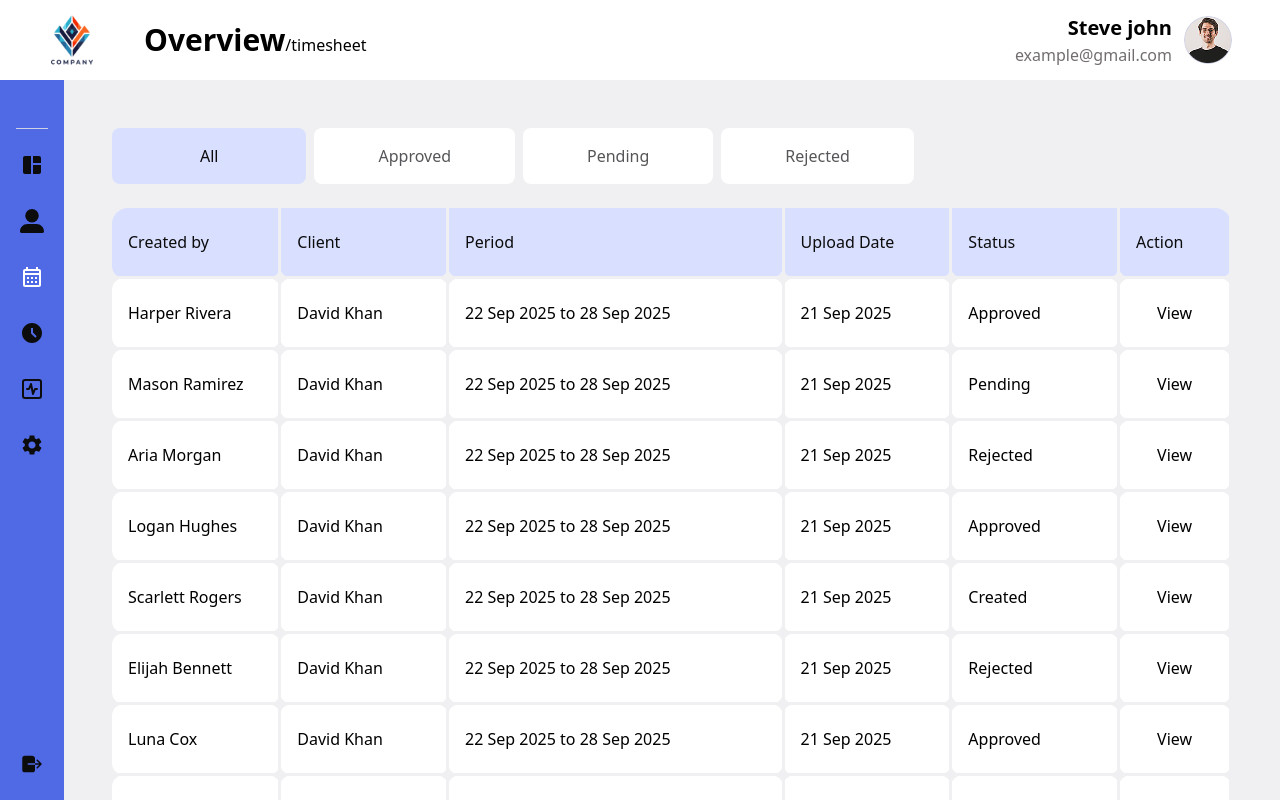
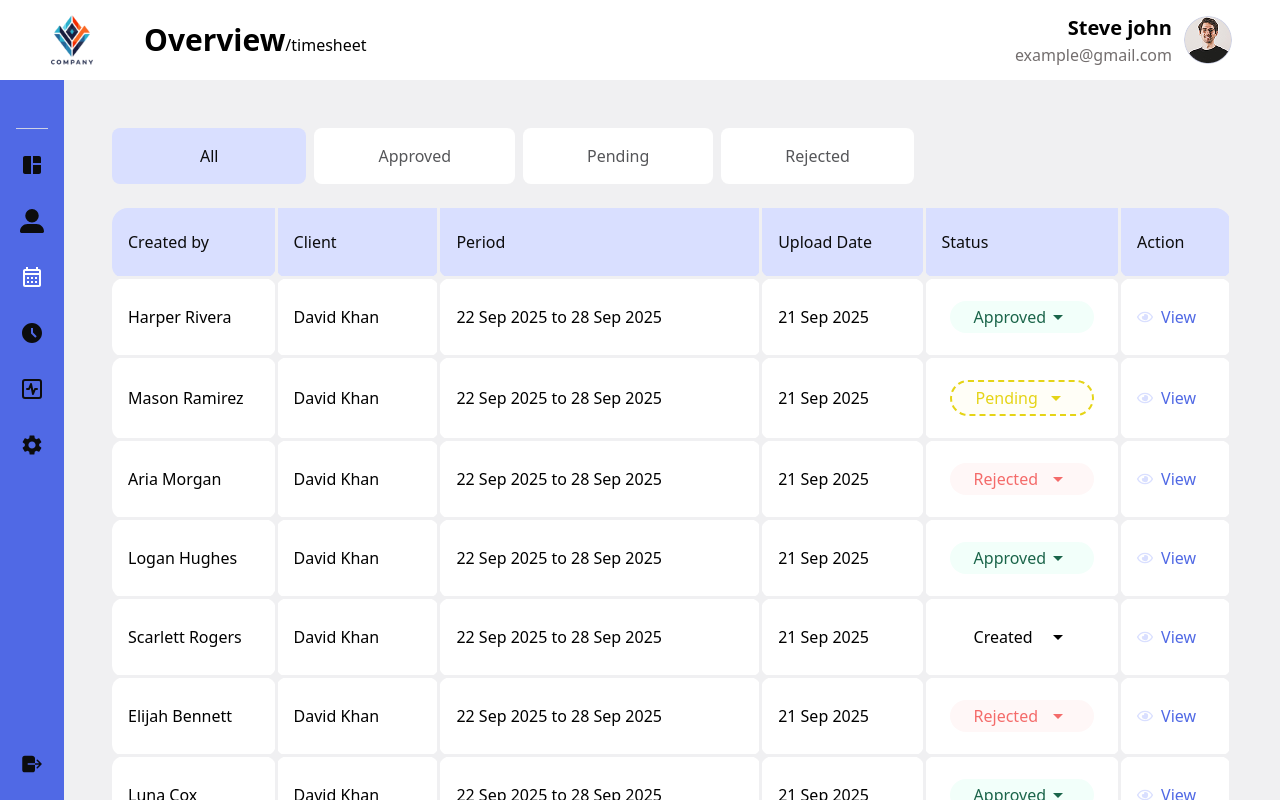
Before and after one commit to newajfireAI/TimeSheetManagament, a Next.js app: page /timesheet in a window 1280 px wide. Built offline with nearby package versions, Linux system fonts and the light colour scheme.

Commit message:
TimeSheetManagement table design created

```diff
--- a/src/app/timesheet/TimeMangementSheet.jsx
+++ b/src/app/timesheet/TimeMangementSheet.jsx
@@ -1,16 +1,28 @@
 'use client'
 import React, { useEffect, useRef, useState } from 'react'
+import { FaRegEye } from "react-icons/fa";
+import { MdOutlineArrowDropDown, MdArrowDropUp } from "react-icons/md";
+
 
 function TimeMangementSheet() {
     const [Active, setActive] = useState("All")
+
+    const [status, setStatus] = useState("")
+    const [ChangeStatus, setChangeStatus] = useState(false)
+
     const [baseOnTitle, setBaseOnTitle] = useState([])
-    const [currentPage, setCurrentPage] = useState(1);
-
+    const [currentPage, setCurrentPage] = useState(1)
     const [viewActivity, setViewActivity] = useState(false)
     const clieckref = useRef(null)
 
     const FilterTab = [
         { title: "All" },
+        { title: "Approved" },
+        { title: "Pending" },
+        { title: "Rejected" }
+    ]
+
+    const Status = [
         { title: "Approved" },
         { title: "Pending" },
         { title: "Rejected" }
@@ -45,14 +57,16 @@ function TimeMangementSheet() {
         if (title === "All") {
             setBaseOnTitle(data)
         } else {
-            const checkTilte = data.filter(data => data.Role === title)
+            const checkTilte = data.filter(data => data.Status === title)
             setBaseOnTitle(checkTilte);
         }
     }
 
     useEffect(() => {
         setBaseOnTitle(data)
+        // data.map((item)=> setStatus(item.Status))
     }, [])
+
 
 
     const itemsPerPage = 10;
@@ -63,7 +77,7 @@ function TimeMangementSheet() {
 
     const hendleClickOutSite = (e) => {
         if (clieckref.current.contains(e.target) === false) {
-            setUploadImage(false)
+            setViewActivity(false)
         }
     }
 
@@ -96,8 +110,36 @@ function TimeMangementSheet() {
                                         <td className='border-b-3 px-4 border-r-3 py-[22px] border-[#F0F0F2] rounded-xl p-2 text-left'>{item.Client}</td>
                                         <td className='border-b-3 px-4 border-r-3 py-[22px] border-[#F0F0F2] rounded-xl p-2 text-left'>{item.Period}</td>
                                         <td className='border-b-3 px-4 border-r-3 py-[22px] border-[#F0F0F2] rounded-xl p-2 text-left'>{item.Upload_Date}</td>
-                                        <td className='border-b-3 px-4 border-r-3 py-[22px] border-[#F0F0F2] rounded-xl p-2 text-left'>{item.Status}</td>
-                                        <td onClick={()=> setViewActivity(true)} className='border-b-3 px-4 border-r-3 py-[22px] border-[#F0F0F2] rounded-xl p-2 text-center'>{item.Action}</td>
+
+                                        <td className='border-b-3 px-4 border-r-3 py-[22px] border-[#F0F0F2] rounded-xl p-2 text-left relative'>
+                                            <span
+                                                onClick={() => setChangeStatus(ChangeStatus === idx ? null : idx)}
+                                                className={`${item.Status === "Approved" && "text-[#1B654A] bg-[#F2FFFA]"}
+      ${item.Status === "Pending" && "text-[#E5D416] border-dashed border-[#E5D416] border-2 bg-[#FFFEF7]"}
+      ${item.Status === "Rejected" && "text-[#F46B6A] bg-[#FFF7F7]"}
+      px-6 py-1 rounded-full mx-2 flex items-center justify-between cursor-pointer`}>
+                                                {status && ChangeStatus === idx ? status : item.Status}
+                                                <MdOutlineArrowDropDown className='text-2xl' />
+                                            </span>
+
+                                            {ChangeStatus === idx && (
+                                                <div className='absolute top-13 right-12 z-10 bg-white p-4 shadow-md rounded-md'>
+                                                    {Status.map((s, i) => (
+                                                        <div
+                                                            key={i}
+                                                            onClick={() => {
+                                                                setStatus(s.title);
+                                                                setChangeStatus(null);
+                                                            }}
+                                                            className="py-2 px-3 hover:bg-[#5069E5] hover:text-white cursor-pointer rounded">
+                                                            {s.title}
+                                                        </div>
+                                                    ))}
+                                                </div>
+                                            )}
+                                        </td>
+
+                                        <td onClick={() => setViewActivity(true)} className='border-b-3 px-4 border-r-3 py-[22px] border-[#F0F0F2] text-[#5069E5] rounded-xl p-2 text-center'> <span className='flex items-center gap-2'><FaRegEye className='text-[#D9DFFF]' />{item.Action}</span></td>
                                     </tr>
                                 )
                             }
@@ -155,6 +197,25 @@ function TimeMangementSheet() {
                     </div>
                 </div>
             </div>
+
+
+
+
+
+            {/* <div className="flex flex-col gap-2 mt-4  w-full">
+
+                <div className="relative" onClick={() => setShowGender(!showGender)}>
+                    <input readOnly className="w-full bg-white outline-none py-[18px] px-4 text-[#6D6E73] font-roboto text-[16px] placeholder-[#6D6E73] border border-[#CED2E5] rounded " placeholder={Gender} />
+                    <div className="w-6 h-6 bg-[#F2F4FF] flex items-center justify-center absolute top-1/2 -translate-y-1/2 right-4 text-[#6D6E73]">
+                        {showGender ? <FaCaretUp /> : <FaCaretDown />}
+                    </div>
+                    <div className={``}>
+                        {gender.map((item) => (
+                            <div key={item} onClick={() => { setGender(item); setShowGender(false); }} className="py-2 hover:bg-[#5069E5] hover:text-white cursor-pointer">{item}</div>
+                        ))}
+                    </div>
+                </div>
+            </div> */}
         </>
     )
 }
```
